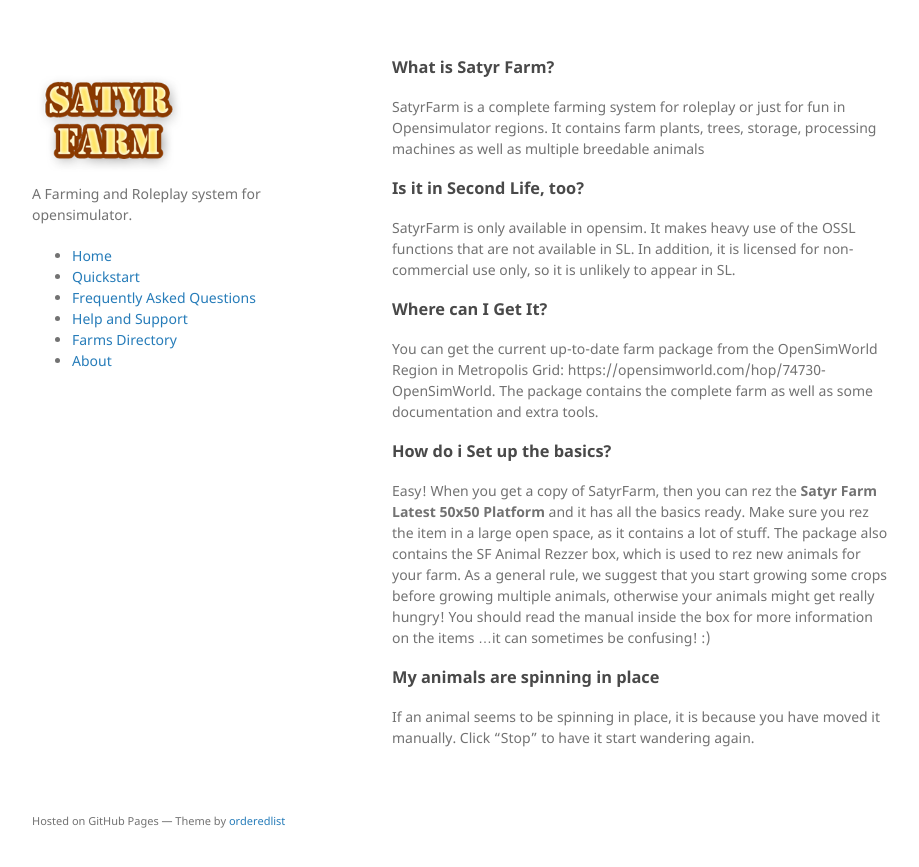
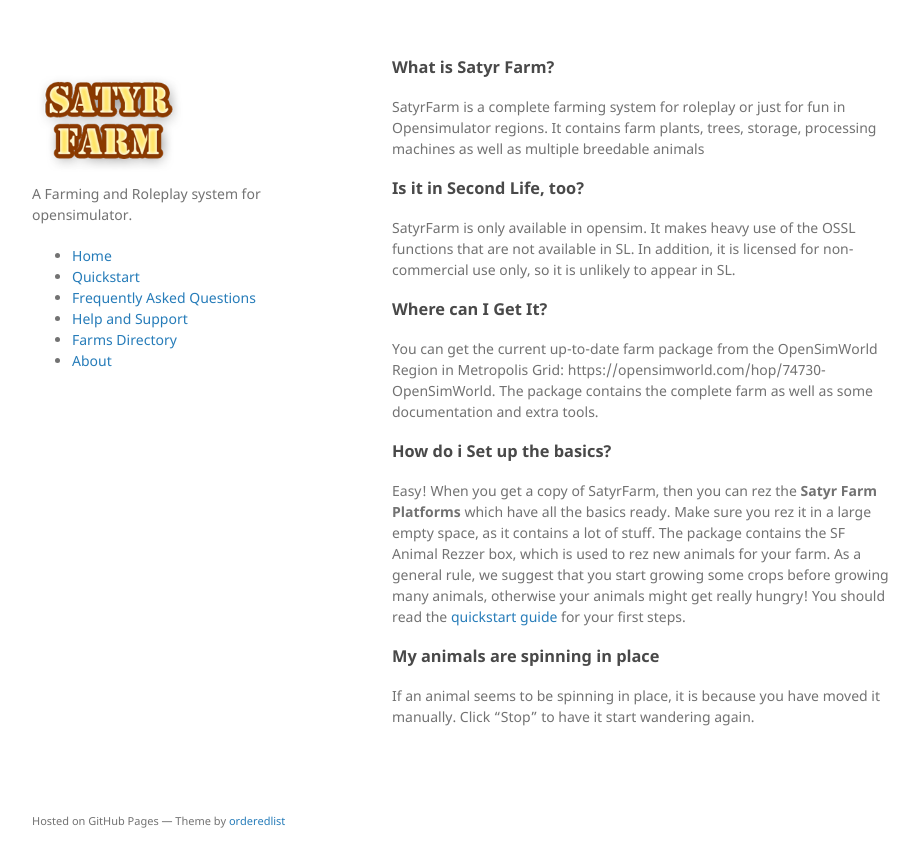
Before and after one commit to SatyrFarm/SatyrFarm.github.io, a Jekyll site: the page built from faq.md, in a window 1280 px wide. Shown: the top 867 px of the page, without its empty margins (178-1097 px from the left). Built offline with Jekyll 4.4.1, drawn with Linux system fonts in a browser that asks for light colours.

Commit message:
Update faq.md

```diff
--- a/faq.md
+++ b/faq.md
@@ -14,7 +14,7 @@ SatyrFarm is only available in opensim. It makes heavy use of the OSSL functions
 You can get the current up-to-date farm package from the OpenSimWorld Region in Metropolis Grid: https://opensimworld.com/hop/74730-OpenSimWorld. The package contains the complete farm as well as some documentation and extra tools.
 
 ### How do i Set up the basics?
-Easy! When you get a copy of SatyrFarm, then you can rez the <b>Satyr Farm Latest 50x50 Platform</b> and it has all the basics ready. Make sure you rez the item in a large open space, as it contains a lot of stuff.  The package also contains the SF Animal Rezzer box, which is used to rez new animals for your farm. As a general rule, we suggest that you start growing some crops before growing multiple animals, otherwise your animals might get really hungry! You should read the manual inside the box for more information on the items ...it can sometimes be confusing! :)
+Easy! When you get a copy of SatyrFarm, then you can rez the <b>Satyr Farm Platforms</b> which have all the basics ready. Make sure you rez it in a large empty space, as it contains a lot of stuff.  The package contains the SF Animal Rezzer box, which is used to rez new animals for your farm. As a general rule, we suggest that you start growing some crops before growing many animals, otherwise your animals might get really hungry! You should read the <a href="/quickstart">quickstart guide</a> for your first steps.
 
 ### My animals are spinning in place
 If an  animal seems to be spinning in place, it is because you have moved it manually. Click "Stop"  to  have it start wandering again.
```
